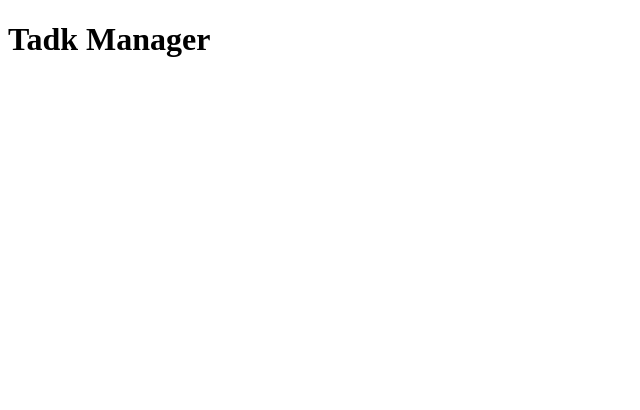
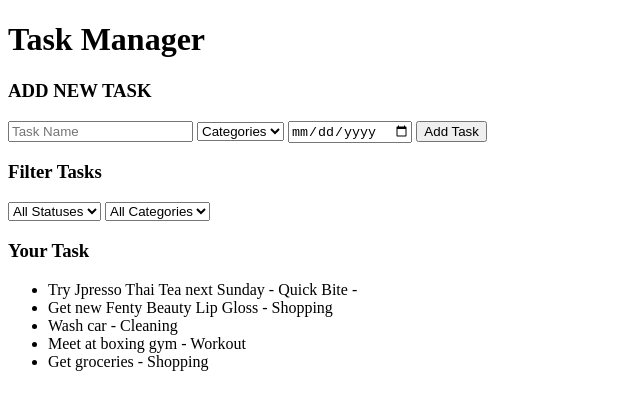
Before and after one commit to kaylaknight385/SBA4, a plain HTML site: page index.html in a window 1280 px wide. Shown: the whole page, without its empty margins (0-640 px from the left). Drawn offline with Linux system fonts and the light colour scheme.

Commit message:
HTML DONE AYYYYYE

```diff
--- a/index.html
+++ b/index.html
@@ -8,6 +8,47 @@
     <title>Document</title>
 </head>
 <body>
-    <h1>Tadk Manager</h1>
+    <h1>Task Manager</h1>
+    <div>
+        <h3>ADD NEW TASK</h3>
+        <input type="text" id="taskName" placeholder="Task Name" required>
+        <select id="taskCategory" required>\
+            <option value="">Categories</option>
+            <option value="Shopping">Shopping</option>
+            <option value="Workout">Workout</option>
+            <option value="Quick Bite">Quick Bite</option>
+            <option value="Cleaning">Cleaning</option>
+        </select>
+        <input type="date" id="taskDeadline" required>
+        <button onclick="addTask()">Add Task</button>
+    </div>
+
+    <div>
+        <h3>Filter Tasks</h3>
+        <select id="statusFilter" onchange="filterTasks"()>
+            <option value="all">All Statuses</option>
+            <option value="In Progress">In Progress</option>
+            <option value="Completed">Completed</option>
+            <option value="Overdue">Overdue</option>
+        </select>
+        <select id="categoryFilter" onchange="filterTasks"()>
+            <option value="all">All Categories</option>
+            <option value="Shopping">Shopping</option>
+            <option value="Workout">Workout</option>
+            <option value="Quick Bite">Quick Bite</option>
+            <option value="Cleaning">Cleaning</option>
+        </select>
+    </div>
+
+    <div>
+        <h3>Your Task</h3>
+        <ul id="taskList">
+            <li class="task-item">Try Jpresso Thai Tea next Sunday - Quick Bite - </li>
+            <li class="task-item">Get new Fenty Beauty Lip Gloss - Shopping</li>
+            <li class="task-item">Wash car - Cleaning</li>
+            <li class="task-item">Meet at boxing gym - Workout</li>
+            <li class="task-item">Get groceries - Shopping</li>
+        </ul>
+    </div>
 </body>
 </html>
```
